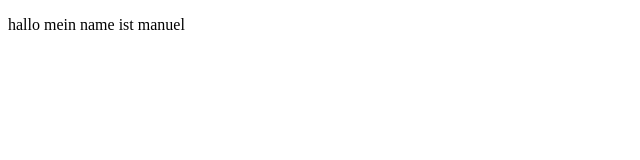
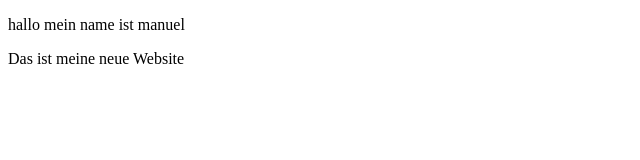
Before and after one commit to ManeIzzda/Mywebsite, a plain HTML site: page index.html in a window 1280 px wide. Shown: the whole page, without its empty margins (0-640 px from the left). Drawn offline with Linux system fonts and the light colour scheme.

Commit message:
Update index.html

```diff
--- a/index.html
+++ b/index.html
@@ -13,4 +13,6 @@
 
 </body>
 
-</html>
+<p>Das ist meine neue Website<p>
+
+  </body>
```
